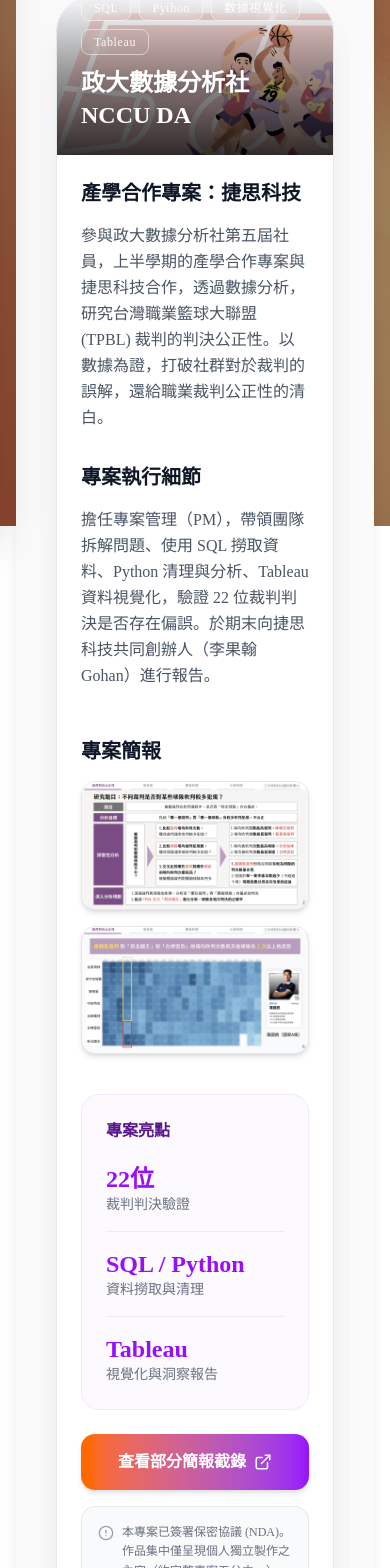
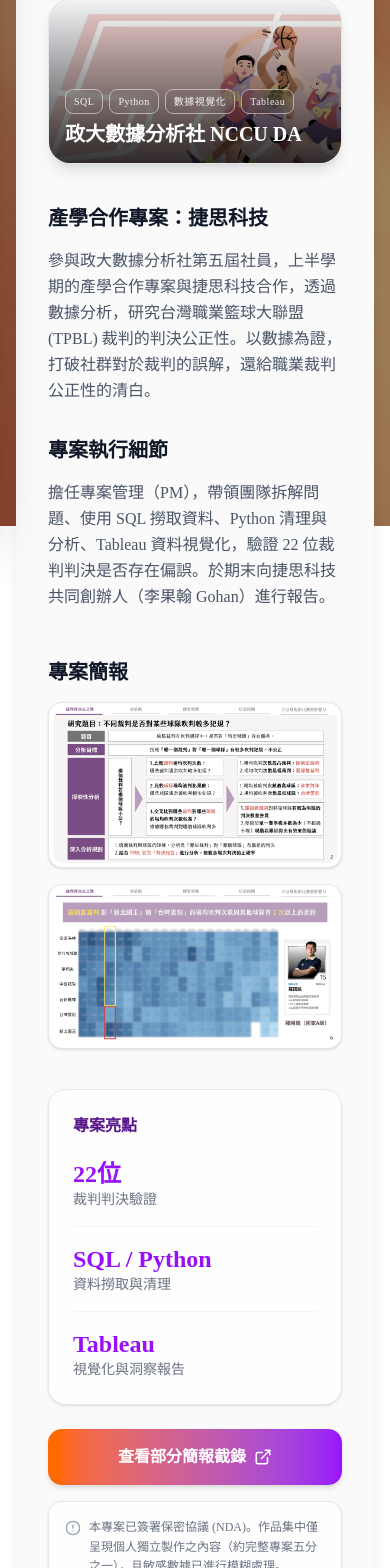
Before and after one commit to Joli0428/1142_web_112405214_Hw1, a Next.js app: page /analytics in a window 390 px wide. Shown: the part 318-1886 px from the top of the page. Built offline with nearby package versions, Linux system fonts and the light colour scheme.

Commit message:
feat:finish_the_HW

```diff
--- a/app/analytics/page.tsx
+++ b/app/analytics/page.tsx
@@ -19,8 +19,6 @@
   const [isSecondLineVisible, setIsSecondLineVisible] = useState(false);
 
   const [selectedContent, setSelectedContent] = useState<ModalContent | null>(null);
-
-  // 🌟 新增：控制退場動畫的狀態
   const [isClosing, setIsClosing] = useState(false);
 
   useEffect(() => {
@@ -61,13 +59,12 @@
     }
   }, [isBottomVisible]);
 
-  // 🌟 新增：處理 Modal 關閉的延遲函式
   const closeModal = () => {
     setIsClosing(true);
     setTimeout(() => {
       setSelectedContent(null);
       setIsClosing(false);
-    }, 300); // 對應 Tailwind duration-300
+    }, 300);
   };
 
   const mainCoverContent: ModalContent = {
@@ -93,7 +90,7 @@
   };
 
   return (
-    <div className="w-full max-w-5xl mx-auto px-4 py-4 md:px-6 md:py-6 animate-in fade-in duration-700 overflow-x-hidden relative flex flex-col min-h-[calc(100vh-2rem)]">
+    <div className="w-full max-w-5xl mx-auto px-2 py-4 md:px-4 md:py-6 animate-in fade-in duration-700 overflow-x-hidden relative flex flex-col min-h-[calc(100vh-2rem)]">
 
       <div className="mb-1 min-h-[48px] flex items-center flex-wrap shrink-0">
         <TextType
@@ -112,11 +109,10 @@
 
       <hr className="border-gray-400 mb-8 md:mb-10 shrink-0" />
 
-      <div className="flex-grow flex flex-col bg-white rounded-[2rem] shadow-2xl shadow-black/10 border border-gray-200 overflow-hidden mb-12">
+      <div className="flex-grow flex flex-col mb-12">
 
-        {/* 大首圖區塊 */}
         <div
-          className="w-full aspect-video md:aspect-[21/9] bg-gray-100 relative overflow-hidden group cursor-pointer"
+          className="w-full aspect-video md:aspect-[21/9] bg-gray-100 relative overflow-hidden group cursor-pointer rounded-3xl shadow-lg border border-gray-200 mb-10"
           onClick={() => setSelectedContent(mainCoverContent)}
         >
           <img
@@ -127,22 +123,22 @@
 
           <div className="absolute inset-0 bg-gradient-to-t from-black/80 via-black/40 via-black/10 to-transparent pointer-events-none"></div>
 
-          <div className="absolute bottom-0 left-0 p-6 md:p-10 w-full z-10">
-            <div className="flex flex-wrap gap-2 mb-3">
+          {/* 🌟 針對手機版縮小 padding 和字體大小，並加入 whitespace-nowrap 防換行 */}
+          <div className="absolute bottom-0 left-0 p-4 sm:p-6 md:p-10 w-full z-10">
+            <div className="flex flex-wrap gap-1.5 sm:gap-2 mb-2 sm:mb-3">
               {["SQL", "Python", "數據視覺化", "Tableau"].map((tag, i) => (
-                <span key={i} className="px-3 py-1 bg-transparent text-white/90 text-xs font-medium rounded-md border border-white/50 tracking-wider backdrop-blur-sm">
+                <span key={i} className="px-2 sm:px-3 py-1 bg-transparent text-white/90 text-[10px] sm:text-xs font-medium rounded-md border border-white/50 tracking-wider backdrop-blur-sm whitespace-nowrap">
                   {tag}
                 </span>
               ))}
             </div>
-            <h3 className="text-2xl md:text-4xl font-black text-white drop-shadow-lg">
+            <h3 className="text-xl sm:text-2xl md:text-4xl font-black text-white drop-shadow-lg leading-tight">
               政大數據分析社 NCCU DA
             </h3>
           </div>
         </div>
 
-        {/* 內文與資訊區塊 */}
-        <div className="p-6 md:p-10 lg:p-12 flex flex-col md:flex-row gap-10 md:gap-16">
+        <div className="flex flex-col md:flex-row gap-10 md:gap-16">
 
           <div className="flex-1 flex flex-col">
             <div>
@@ -167,23 +163,23 @@
               </h4>
               <div className="grid grid-cols-1 sm:grid-cols-2 gap-4">
                 <div
-                  className="aspect-[16/9] bg-gray-50 rounded-xl border border-gray-200 overflow-hidden shadow-md hover:shadow-lg transition-all group cursor-pointer"
+                  className="aspect-[16/9] bg-white rounded-xl border border-gray-200 overflow-hidden shadow-sm hover:shadow-md transition-all group cursor-pointer p-1"
                   onClick={() => setSelectedContent(preview1Content)}
                 >
                   <img
                     src="/da1.png"
                     alt="問題拆解"
-                    className="w-full h-full object-cover transition-transform duration-700 group-hover:scale-105"
+                    className="w-full h-full object-cover rounded-lg transition-transform duration-700 group-hover:scale-105"
                   />
                 </div>
                 <div
-                  className="aspect-[16/9] bg-gray-50 rounded-xl border border-gray-200 overflow-hidden shadow-md hover:shadow-lg transition-all group cursor-pointer"
+                  className="aspect-[16/9] bg-white rounded-xl border border-gray-200 overflow-hidden shadow-sm hover:shadow-md transition-all group cursor-pointer p-1"
                   onClick={() => setSelectedContent(preview2Content)}
                 >
                   <img
                     src="/da2.png"
                     alt="矩陣報表"
-                    className="w-full h-full object-cover transition-transform duration-700 group-hover:scale-105"
+                    className="w-full h-full object-cover rounded-lg transition-transform duration-700 group-hover:scale-105"
                   />
                 </div>
               </div>
@@ -192,7 +188,7 @@
           </div>
 
           <div className="w-full md:w-72 shrink-0 flex flex-col gap-6">
-            <div className="bg-purple-50/50 p-6 rounded-2xl border border-purple-100">
+            <div className="bg-white/80 p-6 rounded-2xl border border-gray-200 shadow-sm">
               <h4 className="text-base font-bold text-purple-900 mb-5">
                 專案亮點
               </h4>
@@ -201,12 +197,12 @@
                   <div className="text-2xl font-black text-purple-600">22位</div>
                   <div className="text-sm text-gray-500 font-medium">裁判判決驗證</div>
                 </div>
-                <hr className="border-purple-100" />
+                <hr className="border-gray-100" />
                 <div>
                   <div className="text-2xl font-black text-purple-600">SQL / Python</div>
                   <div className="text-sm text-gray-500 font-medium">資料撈取與清理</div>
                 </div>
-                <hr className="border-purple-100" />
+                <hr className="border-gray-100" />
                 <div>
                   <div className="text-2xl font-black text-purple-600">Tableau</div>
                   <div className="text-sm text-gray-500 font-medium">視覺化與洞察報告</div>
@@ -224,7 +220,7 @@
                 查看部分簡報截錄 <FiExternalLink size={18} />
               </a>
 
-              <div className="flex items-start gap-2 bg-gray-50 p-4 rounded-xl border border-gray-200">
+              <div className="flex items-start gap-2 bg-white/80 p-4 rounded-xl border border-gray-200 shadow-sm">
                 <FiAlertCircle className="text-gray-400 shrink-0 mt-0.5" size={16} />
                 <p className="text-xs text-gray-500 leading-relaxed font-medium">
                   本專案已簽署保密協議 (NDA)。作品集中僅呈現個人獨立製作之內容（約完整專案五分之一），且敏感數據已進行模糊處理。
@@ -265,7 +261,6 @@
         )}
       </div>
 
-      {/* 🌟 根據 isClosing 狀態動態切換 animate-in 與 animate-out */}
       {selectedContent && (
         <div
           className={`fixed inset-0 z-50 flex items-center justify-center p-4 bg-black/40 backdrop-blur-sm duration-300 ${isClosing ? "animate-out fade-out" : "animate-in fade-in"}`}
```
Also changed, not shown: components/Sidebar.tsx (+17 -23 lines).
